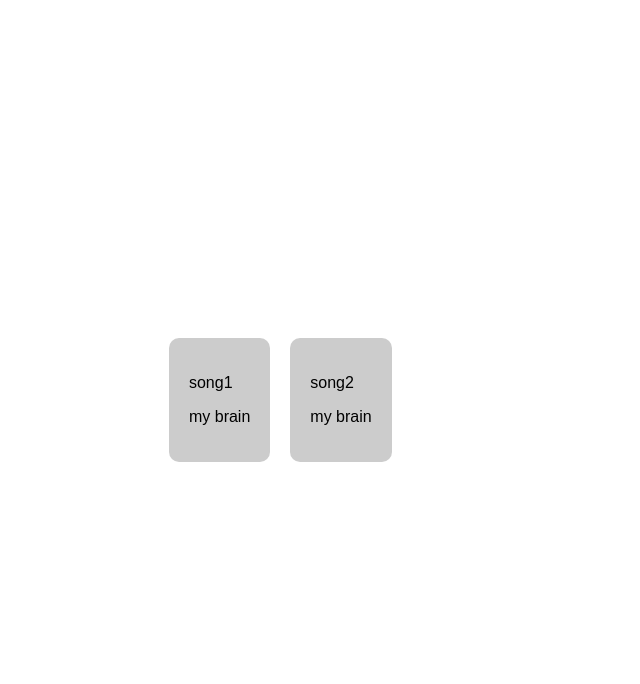
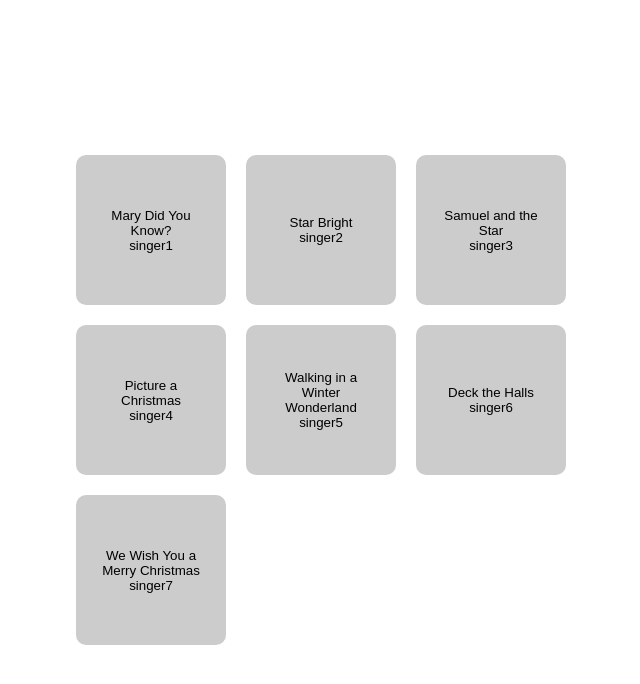
Before and after one commit to haroldsen/applied-programming-individual, a website with bundled scripts: page play-along-music/html/library.html in a window 1280 px wide. Shown: the whole page, without its empty margins (319-959 px from the left). Built offline with nearby package versions, Linux system fonts and the light colour scheme.

Commit message:
Added title and performer to play page.

```diff
--- a/play-along-music/css/library.css
+++ b/play-along-music/css/library.css
@@ -6,12 +6,15 @@
 }
 
 .song {
+    width: 150px;
+    height: 150px;
     background-color: #CCC;
     padding: 20px;
     border-radius: 10px;
     position: relative;
     transition: ease 300ms;
     top: 0px;
+    border: none;
 }
 
 .song:hover {
--- a/play-along-music/css/styles.css
+++ b/play-along-music/css/styles.css
@@ -1,8 +1,16 @@
 
 @import './library.css';
 
+* {
+    box-sizing: border-box;
+    margin: 0;
+    padding: 0;
+}
+
 body {
     display: flex;
+    flex-direction: column;
+    gap: 20px;
     align-items: center;
     justify-content: center;
     width: 100vw;
@@ -14,6 +22,26 @@ body {
 
 li {
     list-style-type: none;
+}
+
+.standard-button {
+    width: fit-content;
+    padding: 20px;
+    font-size: 20px;
+    border: none;
+    background-color: #444;
+    color: white;
+    border-radius: 100px;
+    padding-top: 12px;
+    padding-bottom: 12px;
+    position: relative;
+    transition: ease 300ms;
+    top: 0px;
+}
+
+.standard-button:hover {
+    top: 3px;
+    cursor: pointer;
 }
 
 #note-canvas {
--- a/play-along-music/js/library.js
+++ b/play-along-music/js/library.js
@@ -6,18 +6,19 @@ const songLibrary = document.getElementById('song-library');
 function populateSongLibrary() {
     for (let i = 0; i < songs.length; i ++) {
         songLibrary.insertAdjacentHTML('beforeend', `
-            <li id="${i}" class="song">
-                <p>${songs[i].title}</p>
-                <p>${songs[i].from}</p>
+            <li>
+                <button id="${i}" class="song">
+                    <p>${songs[i].title}</p>
+                    <p>${songs[i].from}</p>
+                </button>
             </li>
         `);
     }
 }
 
 function handleSongSelect(e) {
-    let selectedSong = e.target.closest('li');
+    let selectedSong = e.target.closest('button');
     if (selectedSong) {
-        console.log(selectedSong.id);
         localStorage.setItem('song', JSON.stringify(songs[selectedSong.id]));
         window.location.href = '/play-along-music/html/play.html';
     }
--- a/play-along-music/js/play.js
+++ b/play-along-music/js/play.js
@@ -4,6 +4,11 @@ console.log(song.title);
 
 const playSongButton = document.getElementById('play-song-button');
 const noteCanvas = document.getElementById('note-canvas');
+
+function populateSongInfo() {
+    document.getElementById('song-title').innerHTML = song.title;
+    document.getElementById('song-performer').innerHTML = song.from;
+}
 
 function playSong() {
     let notes = song.notes;
@@ -18,4 +23,5 @@ function playSong() {
     }
 }
 
+populateSongInfo();
 playSongButton.addEventListener('click', playSong);
--- a/play-along-music/js/songs.mjs
+++ b/play-along-music/js/songs.mjs
@@ -1,8 +1,80 @@
 
 export const songs = [
     {
-        title: 'song1',
-        from: 'my brain',
+        title: 'Mary Did You Know?',
+        from: 'singer1',
+        notes: [
+            { note: 'C', time: 1 , location: 'one-left' },
+            { note: 'D', time: 1.5, location: 'one-right' },
+            { note: 'E', time: 2, location: 'two-left' },
+            { note: 'E', time: 2.5, location: 'two-left' },
+            { note: 'D', time: 3, location: 'one-right' },
+            { note: 'C', time: 3.5, location: 'one-left' },
+        ]
+    },
+    {
+        title: 'Star Bright',
+        from: 'singer2',
+        notes: [
+            { note: 'C', time: 1 , location: 'one-left' },
+            { note: 'D', time: 1.5, location: 'one-right' },
+            { note: 'E', time: 2, location: 'two-left' },
+            { note: 'E', time: 2.5, location: 'two-left' },
+            { note: 'D', time: 3, location: 'one-right' },
+            { note: 'C', time: 3.5, location: 'one-left' },
+        ]
+    },
+    {
+        title: 'Samuel and the Star',
+        from: 'singer3',
+        notes: [
+            { note: 'C', time: 1 , location: 'one-left' },
+            { note: 'D', time: 1.5, location: 'one-right' },
+            { note: 'E', time: 2, location: 'two-left' },
+            { note: 'E', time: 2.5, location: 'two-left' },
+            { note: 'D', time: 3, location: 'one-right' },
+            { note: 'C', time: 3.5, location: 'one-left' },
+        ]
+    },
+    {
+        title: 'Picture a Christmas',
+        from: 'singer4',
+        notes: [
+            { note: 'C', time: 1 , location: 'one-left' },
+            { note: 'D', time: 1.5, location: 'one-right' },
+            { note: 'E', time: 2, location: 'two-left' },
+            { note: 'E', time: 2.5, location: 'two-left' },
+            { note: 'D', time: 3, location: 'one-right' },
+            { note: 'C', time: 3.5, location: 'one-left' },
+        ]
+    },
+    {
+        title: 'Walking in a Winter Wonderland',
+        from: 'singer5',
+        notes: [
+            { note: 'C', time: 1 , location: 'one-left' },
+            { note: 'D', time: 1.5, location: 'one-right' },
+            { note: 'E', time: 2, location: 'two-left' },
+            { note: 'E', time: 2.5, location: 'two-left' },
+            { note: 'D', time: 3, location: 'one-right' },
+            { note: 'C', time: 3.5, location: 'one-left' },
+        ]
+    },
+    {
+        title: 'Deck the Halls',
+        from: 'singer6',
+        notes: [
+            { note: 'C', time: 1 , location: 'one-left' },
+            { note: 'D', time: 1.5, location: 'one-right' },
+            { note: 'E', time: 2, location: 'two-left' },
+            { note: 'E', time: 2.5, location: 'two-left' },
+            { note: 'D', time: 3, location: 'one-right' },
+            { note: 'C', time: 3.5, location: 'one-left' },
+        ]
+    },
+        {
+        title: 'We Wish You a Merry Christmas',
+        from: 'singer7',
         notes: [
             { note: 'C', time: 1 , location: 'one-left' },
             { note: 'D', time: 1.5, location: 'one-right' },
@@ -13,17 +85,5 @@ export const songs = [
             { note: 'B', time: 4, location: 'four-left' },
             { note: 'C', time: 4.5, location: 'four-right' }
         ]
-    },
-    {
-        title: 'song2',
-        from: 'my brain',
-        notes: [
-            { note: 'C', time: 1 , location: 'one-left' },
-            { note: 'D', time: 1.5, location: 'one-right' },
-            { note: 'E', time: 2, location: 'two-left' },
-            { note: 'E', time: 2.5, location: 'two-left' },
-            { note: 'D', time: 3, location: 'one-right' },
-            { note: 'C', time: 3.5, location: 'one-left' },
-        ]
     }
 ];
```
Also changed, not shown: play-along-music/html/play.html (+3 -1 lines).
